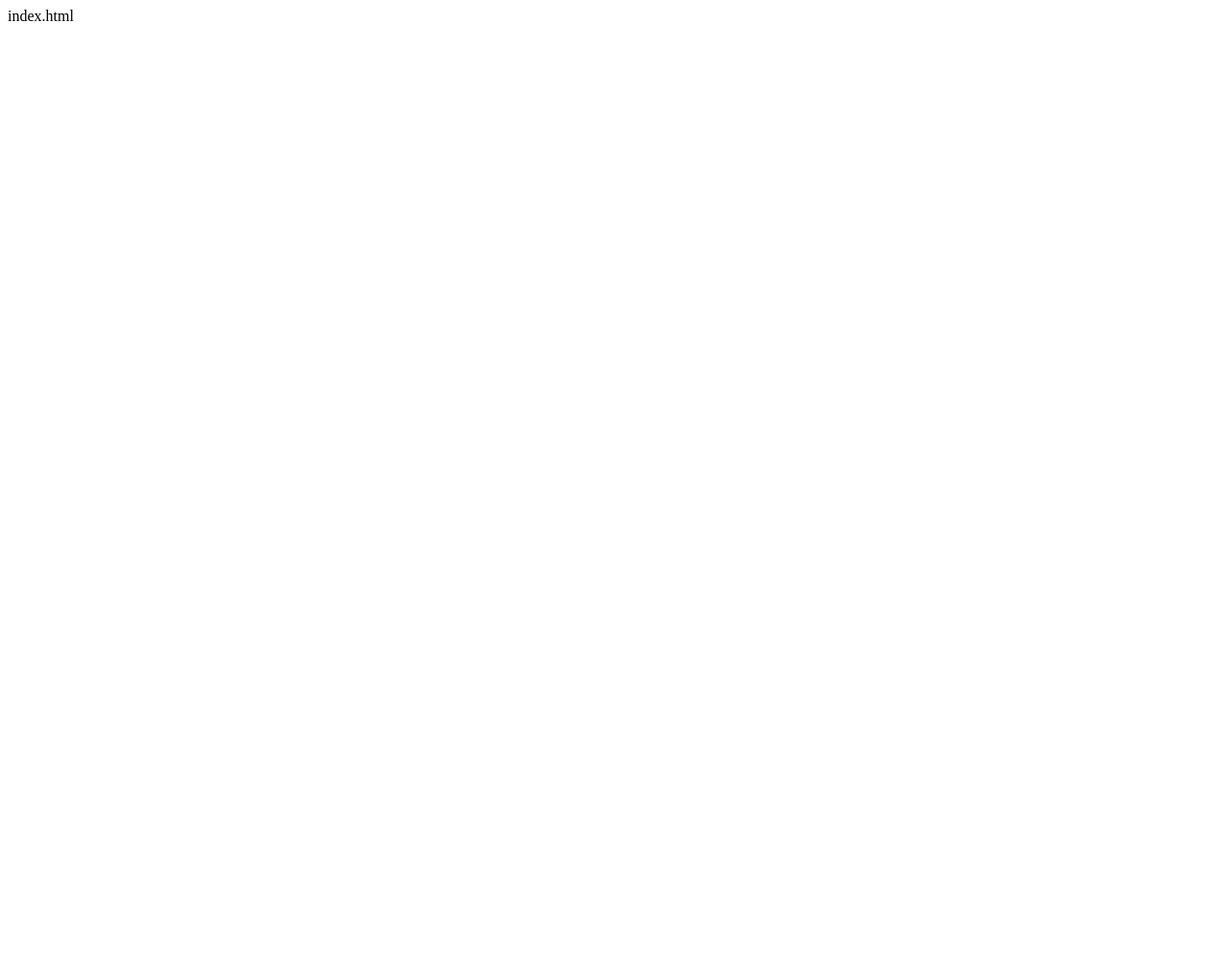
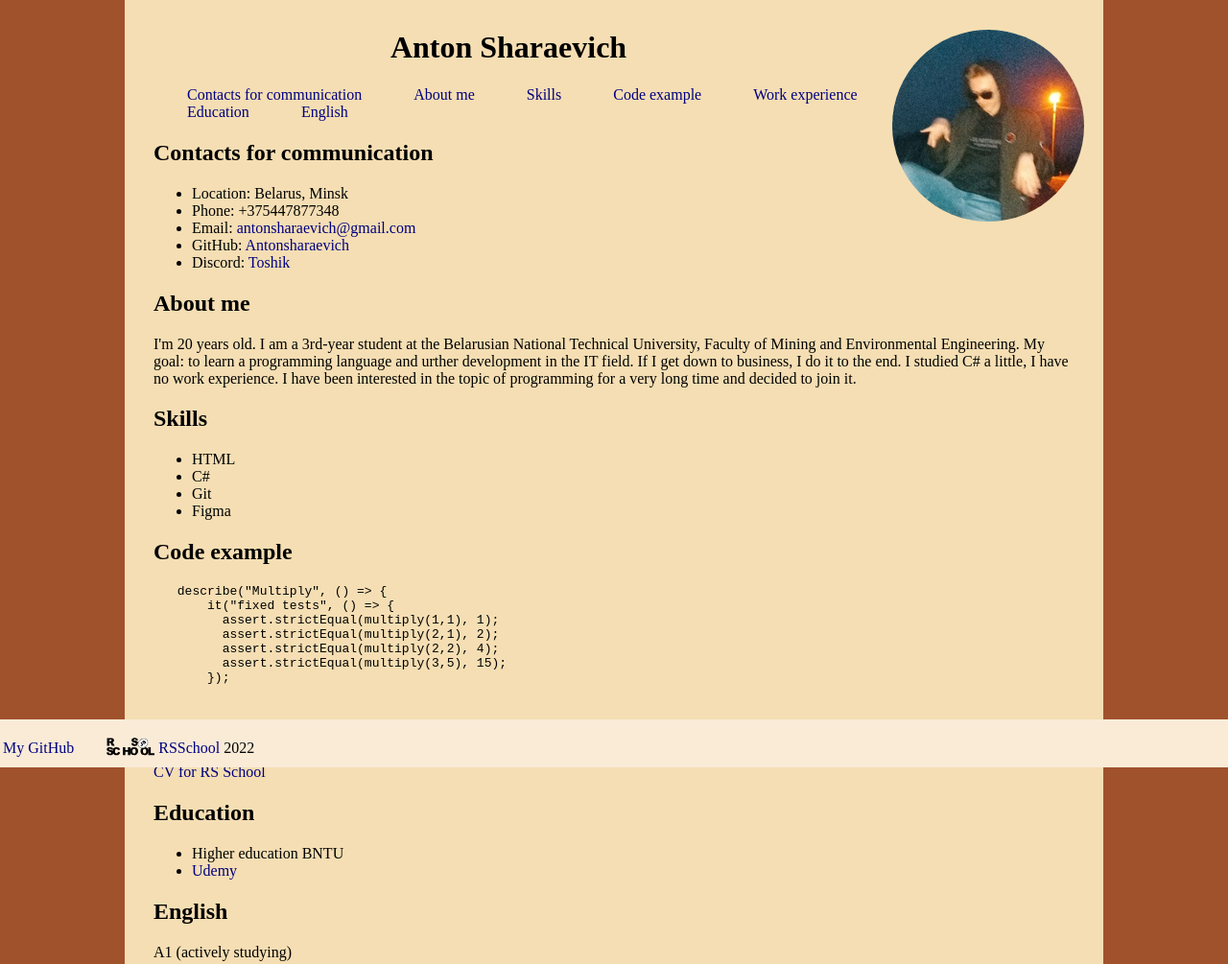
Before and after one commit to Antonsharaevich/rsschool-cv, a plain HTML site: page index.html in a window 1280 px wide. Shown: the top 1005 px of the page at 96% size. Before the commit the page ends 800 px from the top, so only its background shows below. Drawn offline with Linux system fonts and the light colour scheme.

Commit message:
feat: update cv

```diff
--- a/index.html
+++ b/index.html
@@ -1 +1,104 @@
-index.html
+
+<!DOCTYPE html>
+<html lang="en">
+<head>
+    <meta charset="UTF-8">
+    <meta http-equiv="X-UA-Compatible" content="IE=edge">
+    <meta name="viewport" content="width=device-width, initial-scale=1.0">
+    <title>Anton Sharaevich</title>
+    <link rel="stylesheet" href="style.css">
+    <link rel="icon" href="assets/favicon/rs_school_js.ico">
+</head>
+<body class="body">
+    <header class="header">
+        <img src="assets/img/image.jpg" alt="Anton Sharaevich" class="img1">
+        <h1 class="centr">Anton Sharaevich</h1>
+        <nav>
+            <ul>
+                <li class="navigation"><a href="#Contacts-for-communication">Contacts for communication</a></li>
+                <li class="navigation"><a href="#About me">About me</a></li>
+                <li class="navigation"><a href="#Skills">Skills</a></li>
+                <li class="navigation"><a href="#Code example">Code example</a></li>
+                <li class="navigation"><a href="#Work experience">Work experience</a></li>
+                <li class="navigation"><a href="#Education">Education</a></li>
+                <li class="navigation"><a href="#English">English</a></li>
+            </ul>
+        </nav>
+    </header>
+    <main class="main">
+        <div id="Contacts-for-communication">
+            <h2>Contacts for communication</h2>
+            <ul>
+                <li>Location: Belarus, Minsk</li>
+                <li>Phone: +375447877348</li>
+                <li>Email: <a href="antonsharaevich@gmail.com">antonsharaevich@gmail.com</a></li>
+                <li>GitHub: <a href="https://github.com/Antonsharaevich">Antonsharaevich</a></li>
+                <li>Discord: <a href="https://discord.com/">Toshik</a></li>
+            </ul>
+        </div>
+        <div id="About me">
+            <h2>About me</h2>
+            <p>I'm 20 years old. I am a 3rd-year student at the Belarusian National Technical University,
+                Faculty of Mining and Environmental Engineering. My goal: to learn a programming language and
+                urther development in the IT field. If I get down to business, I do it to the end.
+                I studied C# a little, I have no work experience. I have been interested in the topic of programming for
+                a very long time and decided to join it.</p>
+        </div>
+        <div id="Skills">
+            <h2>Skills</h2>
+            <ul>
+                <li>HTML</li>
+                <li>C#</li>
+                <li>Git</li>
+                <li>Figma</li>
+            </ul>
+        </div>
+        <div id="Code example">
+            <h2>Code example</h2>
+            <pre class="code">
+                describe("Multiply", () => {
+                    it("fixed tests", () => {
+                      assert.strictEqual(multiply(1,1), 1);
+                      assert.strictEqual(multiply(2,1), 2);
+                      assert.strictEqual(multiply(2,2), 4);
+                      assert.strictEqual(multiply(3,5), 15);
+                    });
+            </pre>
+        </div>
+        <div id="Work experience">
+            <h2>Work experience</h2>
+            <a href="https://github.com/Antonsharaevich/rsschool-cv/blob/gh-pages/cv.md">CV for RS School</a>
+        </div>
+        <div id="Education">
+            <h2>Education</h2>
+            <ul>
+                <li>Higher education BNTU</li>
+                <li><a href="https://www.udemy.com">Udemy</a></li>
+            </ul>
+        </div>
+        <div id="English">
+            <h2>English</h2>
+            <p>A1 (actively studying)</p>
+        </div>
+    </main>
+    <footer class="footer">
+        <table class="fotter1">
+           <tr>
+            <td>
+                <p><a href="https://github.com/Antonsharaevich">My GitHub</a></p>
+            </td>
+            <td>
+                <img src="assets/favicon/rs_school_js.svg" alt="RSScholl" class="img2">
+            </td>
+            <td>
+                <a href="https://rs.school/js/">RSSchool</a>
+            </td>
+            <td>
+                <p>2022</p>
+            </td>
+           </tr>
+        </table>
+    </footer>
+
+</body>
+</html>
--- a/style.css
+++ b/style.css
@@ -1 +1,50 @@
-style.css
+html{
+    background-color:sienna;
+}
+.body{
+    display: block;
+    margin:auto;
+    background-color:wheat;
+    color:black;
+    margin: 0 130px 0 130px;
+    padding: 10px 0 70px 0;
+}
+.centr{
+    text-align: center;
+}
+.img1{
+    float: right;
+    margin: 0 20px 0 0;
+    border-radius: 50%;
+}
+.img2{
+    width: 50px;
+    height: 50px;
+    margin-left: auto;
+}
+.navigation{
+    display: inline;
+    margin: 25px;
+}
+.main{
+    margin-left: 30px;
+}
+a{
+    color:navy;
+    text-decoration: none;
+}
+p{
+    margin-right: 30px;
+}
+.code{
+    margin-left: -100px;
+}
+.footer{
+    position: fixed;
+    width: 100%;
+    height: 50px;
+    bottom: 0;
+    margin-left: -130px;
+    background-color: antiquewhite;
+    color: black;
+}
```
Also changed, not shown: assets/favicon/rs_school_js.svg (added), assets/img/image.jpg (added), 1 other file.
